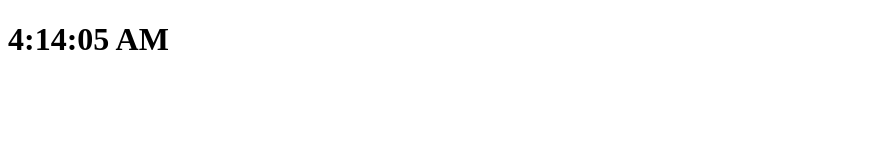
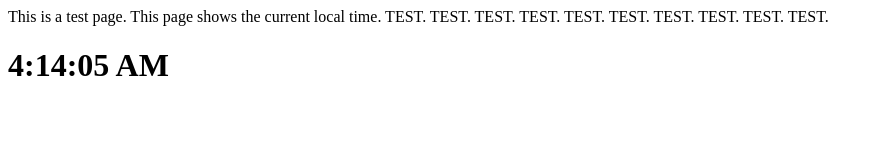
Before and after one commit to Lily0727K/Poker-Calculator, a plain HTML site: page counter.html in a window 1280 px wide. Shown: the whole page, without its empty margins (0-883 px from the left). Drawn offline with Linux system fonts and the light colour scheme.

Commit message:
Update counter.html

```diff
--- a/counter.html
+++ b/counter.html
@@ -5,6 +5,7 @@
     <title>時間の表示</title>
 </head>
 <body>
+    This is a test page. This page shows the current local time. TEST. TEST. TEST. TEST. TEST. TEST. TEST. TEST. TEST. TEST.
     <h1 id="time"></h1>
     <script>
     time();
```
